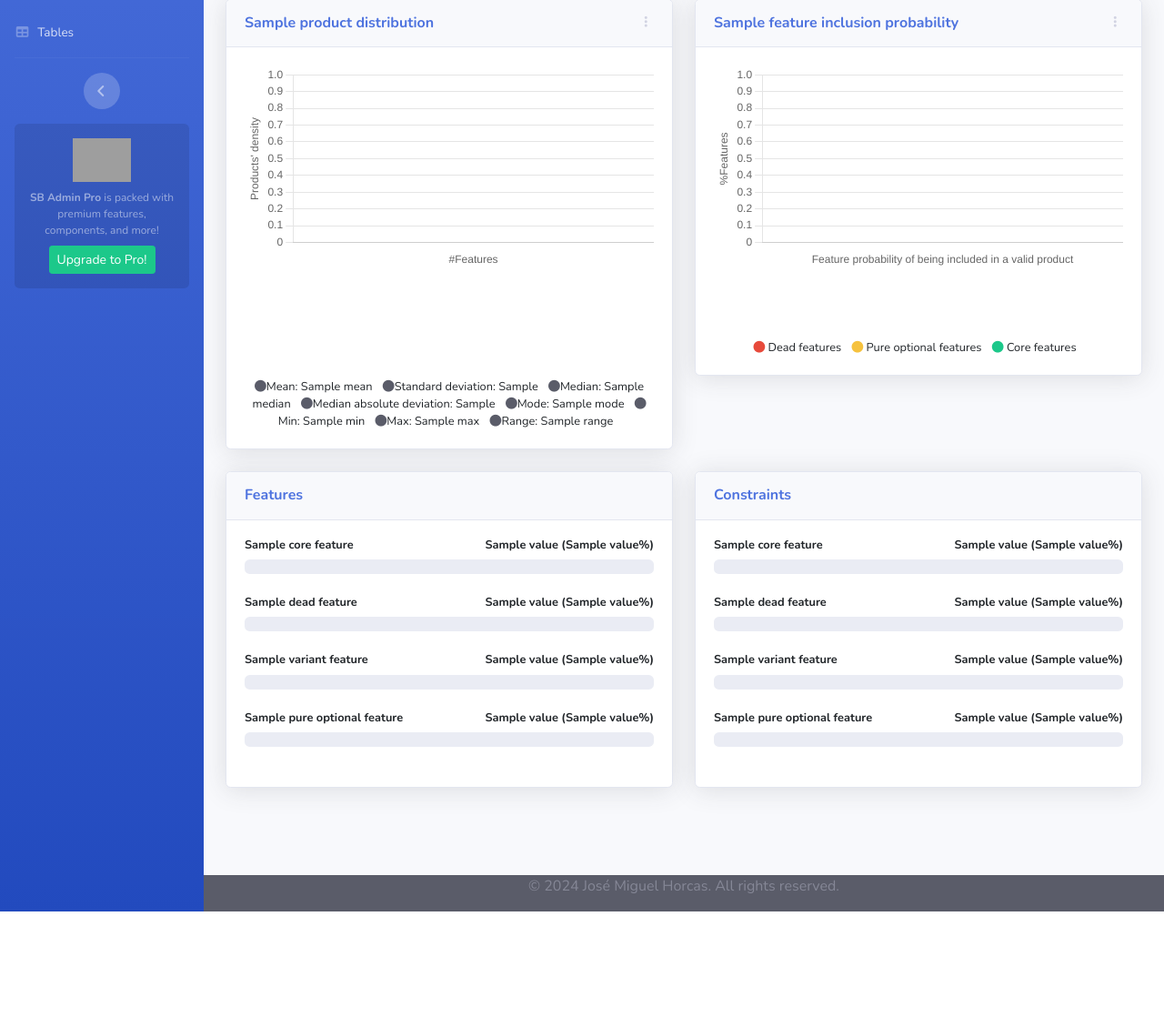
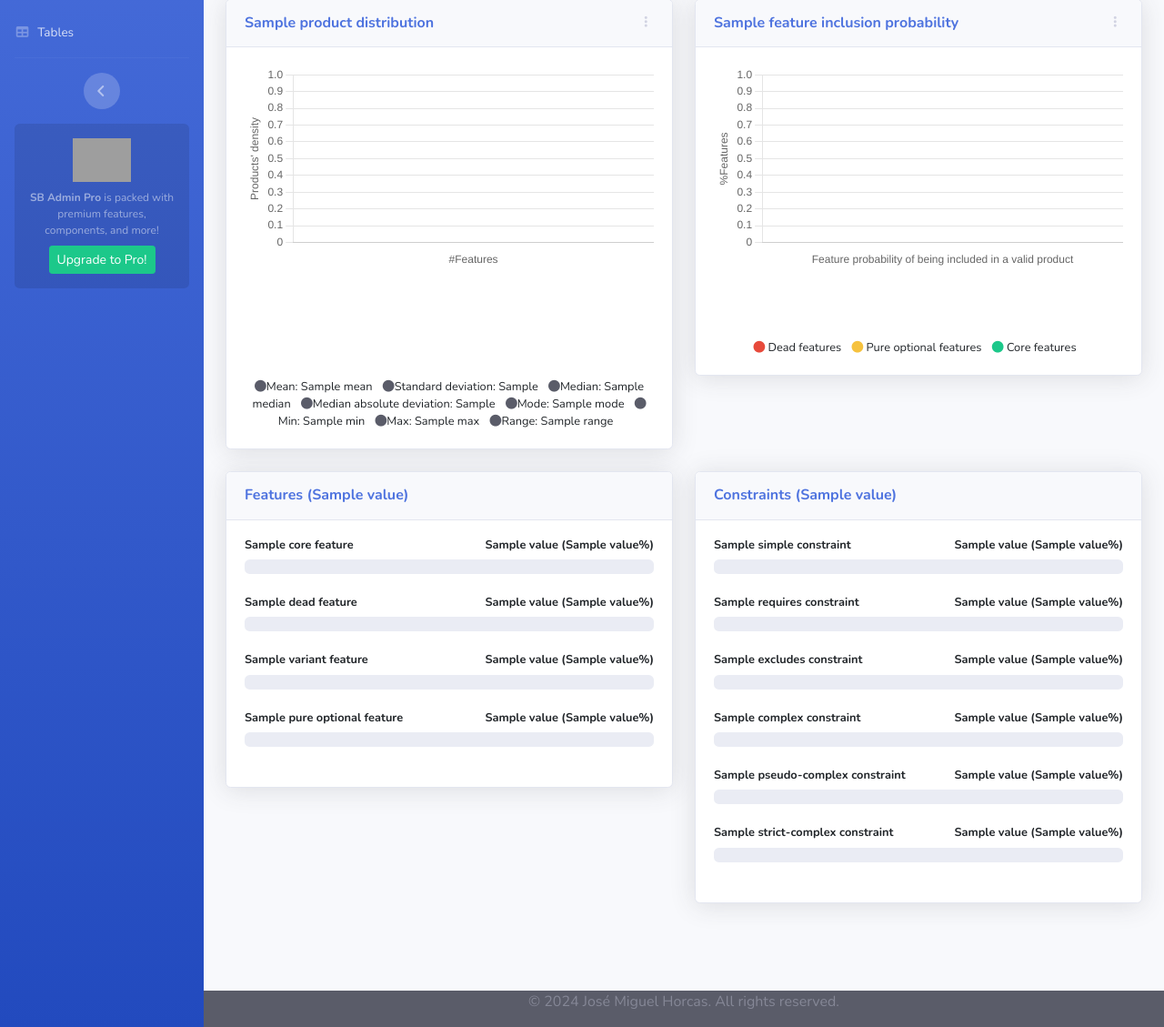
Before and after one commit to jmhorcas/spl_dashboard, a Flask app: template app/web/blueprints/analysis/templates/analysis/statistical_analysis.html in a window 1280 px wide. Shown: the part 521-1650 px from the top of the page at 91% size. Before the commit the page ends 1523 px from the top, so only its background shows below. Run offline with Flask 3, Linux system fonts and the light colour scheme; the template is opened without the code that fills it: most values are stand-ins (such as "Sample title", 1, 10 or a date in 2020); some libraries are stand-ins or nearby versions; grey boxes are pictures that could not be loaded.

Commit message:
Add constraints stats

```diff
--- a/app/web/blueprints/analysis/templates/analysis/statistical_analysis.html
+++ b/app/web/blueprints/analysis/templates/analysis/statistical_analysis.html
@@ -57,7 +57,7 @@
             <!-- Features Card -->
             <div class="card shadow mb-4">
                 <div class="card-header py-3">
-                    <h6 class="m-0 font-weight-bold text-primary">Features</h6>
+                    <h6 class="m-0 font-weight-bold text-primary">Features ({{data['Features'].value}})</h6>
                 </div>
                 <div class="card-body">
                     <h4 class="small font-weight-bold">{{data['Core features'].name}}<span
@@ -93,32 +93,44 @@
             <!-- Constraints Card -->
             <div class="card shadow mb-4">
                 <div class="card-header py-3">
-                    <h6 class="m-0 font-weight-bold text-primary">Constraints</h6>
+                    <h6 class="m-0 font-weight-bold text-primary">Constraints ({{data['Constraints'].value}})</h6>
                 </div>
                 <div class="card-body">
-                    <h4 class="small font-weight-bold">{{data['Core features'].name}}<span
-                            class="float-right">{{data['Core features'].value}} ({{data['Core features %'].value}}%)</span></h4>
+                    <h4 class="small font-weight-bold">{{data['Simple constraints'].name}}<span
+                            class="float-right">{{data['Simple constraints'].value}} ({{data['Simple constraints %'].value}}%)</span></h4>
                     <div class="progress mb-4">
-                        <div class="progress-bar bg-success" role="progressbar" style="width: {{data['Core features %'].value}}%"
-                            aria-valuenow="{{data['Core features %'].value}}" aria-valuemin="0" aria-valuemax="100"></div>
+                        <div class="progress-bar bg-success" role="progressbar" style="width: {{data['Simple constraints %'].value}}%"
+                            aria-valuenow="{{data['Simple constraints %'].value}}" aria-valuemin="0" aria-valuemax="100"></div>
                     </div>
-                    <h4 class="small font-weight-bold">{{data['Dead features'].name}}<span
-                            class="float-right">{{data['Dead features'].value}} ({{data['Dead features %'].value}}%)</span></h4>
+                    <h4 class="small font-weight-bold">{{data['Requires constraints'].name}}<span
+                            class="float-right">{{data['Requires constraints'].value}} ({{data['Requires constraints %'].value}}%)</span></h4>
                     <div class="progress mb-4">
-                        <div class="progress-bar bg-danger" role="progressbar" style="width: {{data['Dead features %'].value}}%"
-                            aria-valuenow="{{data['Dead features %'].value}}" aria-valuemin="0" aria-valuemax="100"></div>
+                        <div class="progress-bar bg-primary" role="progressbar" style="width: {{data['Requires constraints %'].value}}%"
+                            aria-valuenow="{{data['Requires constraints %'].value}}" aria-valuemin="0" aria-valuemax="100"></div>
                     </div>
-                    <h4 class="small font-weight-bold">{{data['Variant features'].name}}<span
-                            class="float-right">{{data['Variant features'].value}} ({{data['Variant features %'].value}}%)</span></h4>
+                    <h4 class="small font-weight-bold">{{data['Excludes constraints'].name}}<span
+                            class="float-right">{{data['Excludes constraints'].value}} ({{data['Excludes constraints %'].value}}%)</span></h4>
                     <div class="progress mb-4">
-                        <div class="progress-bar" role="progressbar" style="width: {{data['Variant features %'].value}}%"
-                            aria-valuenow="{{data['Variant features %'].value}}" aria-valuemin="0" aria-valuemax="100"></div>
+                        <div class="progress-bar bg-dark" role="progressbar" style="width: {{data['Excludes constraints %'].value}}%"
+                            aria-valuenow="{{data['Excludes constraints %'].value}}" aria-valuemin="0" aria-valuemax="100"></div>
                     </div>
-                    <h4 class="small font-weight-bold">{{data['Pure optional features'].name}}<span
-                            class="float-right">{{data['Pure optional features'].value}} ({{data['Pure optional features %'].value}}%)</span></h4>
+                    <h4 class="small font-weight-bold">{{data['Complex constraints'].name}}<span
+                            class="float-right">{{data['Complex constraints'].value}} ({{data['Complex constraints %'].value}}%)</span></h4>
                     <div class="progress mb-4">
-                        <div class="progress-bar bg-warning" role="progressbar" style="width: {{data['Pure optional features %'].value}}%"
-                            aria-valuenow="{{data['Pure optional features %'].value}}" aria-valuemin="0" aria-valuemax="100"></div>
+                        <div class="progress-bar bg-danger" role="progressbar" style="width: {{data['Complex constraints %'].value}}%"
+                            aria-valuenow="{{data['Complex constraints %'].value}}" aria-valuemin="0" aria-valuemax="100"></div>
+                    </div>
+                    <h4 class="small font-weight-bold">{{data['Pseudo-complex constraints'].name}}<span
+                        class="float-right">{{data['Pseudo-complex constraints'].value}} ({{data['Pseudo-complex constraints %'].value}}%)</span></h4>
+                    <div class="progress mb-4">
+                    <div class="progress-bar bg-warning" role="progressbar" style="width: {{data['Pseudo-complex constraints %'].value}}%"
+                        aria-valuenow="{{data['Pseudo-complex constraints %'].value}}" aria-valuemin="0" aria-valuemax="100"></div>
+                    </div>
+                    <h4 class="small font-weight-bold">{{data['Strict-complex constraints'].name}}<span
+                        class="float-right">{{data['Strict-complex constraints'].value}} ({{data['Strict-complex constraints %'].value}}%)</span></h4>
+                    <div class="progress mb-4">
+                    <div class="progress-bar bg-dark" role="progressbar" style="width: {{data['Strict-complex constraints %'].value}}%"
+                        aria-valuenow="{{data['Strict-complex constraints %'].value}}" aria-valuemin="0" aria-valuemax="100"></div>
                     </div>
                 </div>
             </div>
```
Also changed, not shown: app/flamapy_analysis/statistical_analysis.py (+72 -0 lines), app/web/blueprints/analysis/routes.py (+13 -1 lines).
